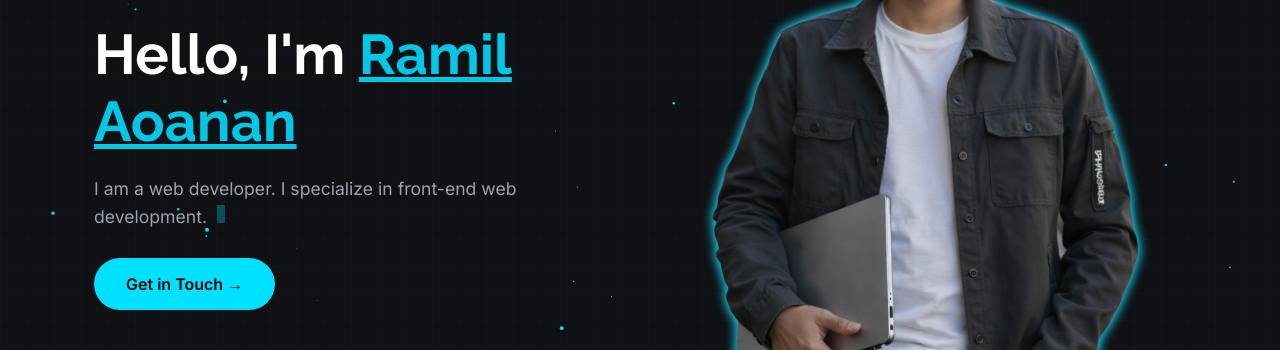
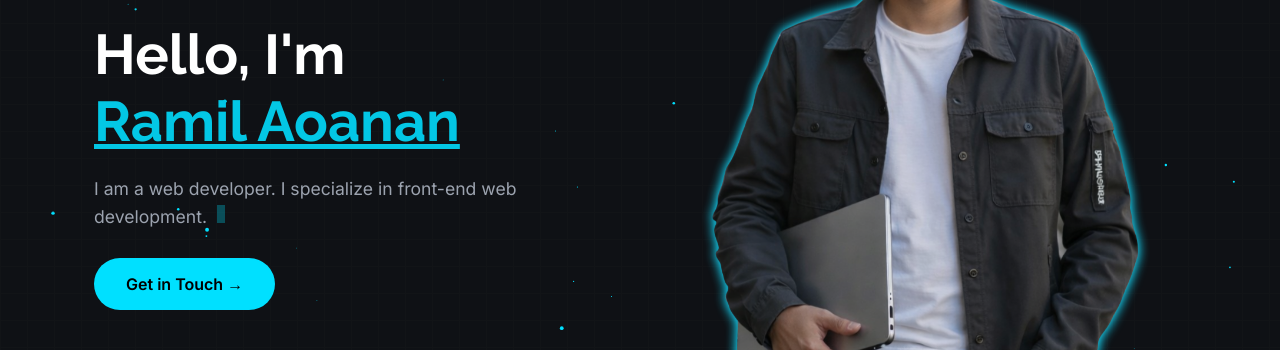
Before and after one commit to ramilinator/dev-folio, a plain HTML site: page index.html in a window 1280 px wide. Shown: the part 274-624 px from the top of the page. Drawn offline with nearby package versions, Linux system fonts and the light colour scheme; no server answers.

Commit message:
Fix welcome message

```diff
--- a/index.html
+++ b/index.html
@@ -82,8 +82,7 @@
         <div class="row gy-4 align-items-center">
           <div class="col-lg-6 order-2 order-lg-1">
             <div class="hero-content hero-text">
-              <h1>Hello, I'm <span class="highlight">Ramil</span><br>
-                <span class="highlight">Aoanan</span>
+              <h1>Hello, I'm <br><span class="highlight">Ramil Aoanan</span>
               </h1>
 
               <p class="subtitle">
```
